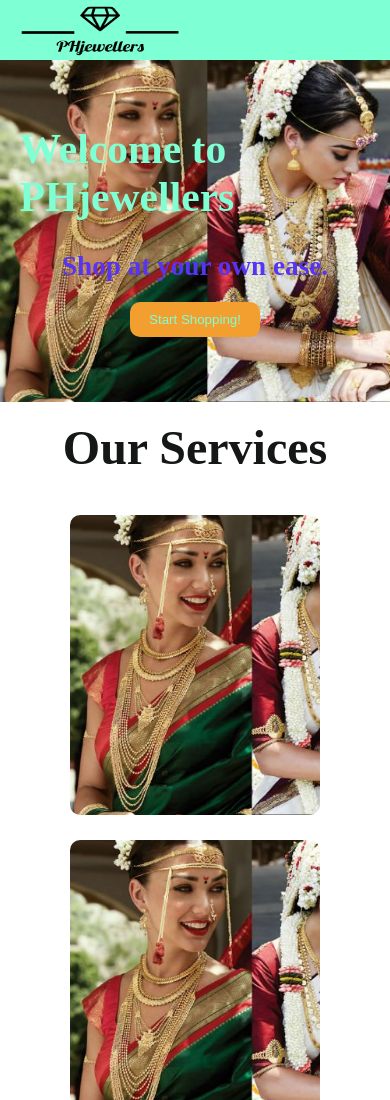
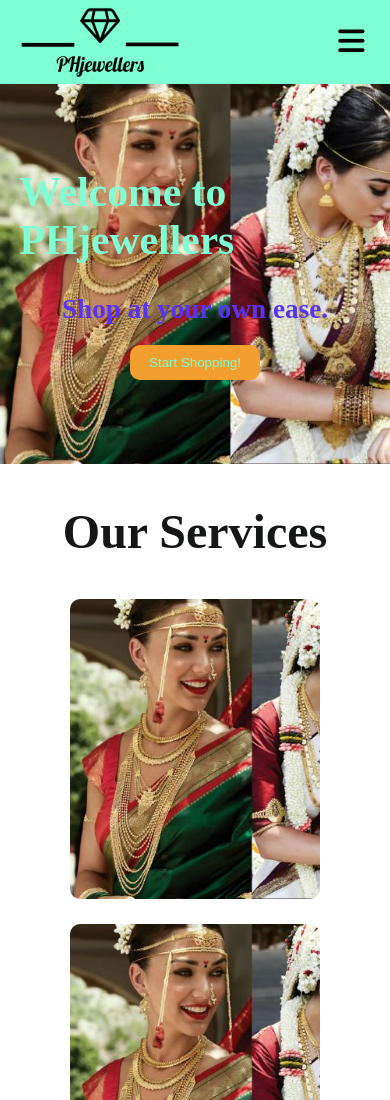
Before and after one commit to pratikheda/PHjewellers, a plain HTML site: page index.html in a window 390 px wide. Shown: the top 1100 px of the page. Drawn offline with Linux system fonts and the light colour scheme.

Commit message:
Added Menu icon for mobile

```diff
--- a/index.html
+++ b/index.html
@@ -4,15 +4,21 @@
   <meta charset="UTF-8">
   <meta http-equiv="X-UA-Compatible" content="IE=edge">
   <meta name="viewport" content="width=device-width, initial-scale=1.0">
+  <link rel="stylesheet" href="https://cdnjs.cloudflare.com/ajax/libs/font-awesome/6.1.1/css/all.min.css" integrity="sha512-KfkfwYDsLkIlwQp6LFnl8zNdLGxu9YAA1QvwINks4PhcElQSvqcyVLLD9aMhXd13uQjoXtEKNosOWaZqXgel0g==" crossorigin="anonymous" referrerpolicy="no-referrer" />
   <link rel="stylesheet" href="style.css">
   <title>PHjewellers</title>
 </head>
 <body>
   <div class="root">
-    <header>
+
     <nav>
       <div class="nav-bar">
         <img class="logo-nav-bar" src="PHjewellers-logos_black_crop.png" alt="PHjewellers">
+
+        <button class="hamburger-nav-menu">
+          <i class="fa-solid fa-bars"></i>
+        </button>
+
         <ul class="nav-bar-menu">
           <li class="nav-bar-options"><a class="nav-bar-links" href="#home-section">Home</a></li>
           <li class="nav-bar-options"><a class="nav-bar-links" href="#services-section">Services</a></li>
@@ -22,6 +28,8 @@
         </ul>
       </div>
     </nav>
+
+    <header>
       <div id="home-section">
         <div class="home-section-msg">
           <h2>
@@ -121,27 +129,22 @@
 
     <footer>
       <div class="footer-nav">
-        <!-- <div class="footer-nav-sections"> -->
           <ul class="footer-nav-menu">
             <li class="footer-nav-menu-option">Instagram</li>
             <li class="footer-nav-menu-option">Facebook</li>
           </ul>
-        <!-- </div> -->
-        <!-- <div class="footer-nav-sections"> -->
           <ul class="footer-nav-menu">
             <li class="footer-nav-menu-option"><a href="#home-section" class="footer-nav-menu-links">Home</a></li>
             <li class="footer-nav-menu-option"><a href="#about-us-section" class="footer-nav-menu-links">About Us</a></li>
           </ul>
-        <!-- </div> -->
-        <!-- <div class="footer-nav-sections" id="change-for-email"> -->
           <ul class="footer-nav-menu">
             <li class="footer-nav-menu-option">0123456789</li>
             <li class="footer-nav-menu-option">abc@gmail.com</li>
           </ul>
-        <!-- </div> -->
       </div>
       <span class="footer-span-copyright">Copyright © PHjewellers. All Rights Reserved!</span>
     </footer>
+
   </div>
 </body>
 </html>
--- a/style.css
+++ b/style.css
@@ -14,15 +14,15 @@ html {
 /* Background image is in the home section in header. */
 
 .root header {
-  height: 100vh;
+  height: 90vh;
   /* max-height: 768px; */
 }
 
 
 /* Nav-bar Section CSS */
 
-header nav {
-  height: 10%;
+.root nav {
+  height: 10vh;
   min-height: 60px;
   max-height: 100px;
   display: flex;
@@ -31,7 +31,7 @@ header nav {
   background-color: aquamarine;
 }
 
-header nav .nav-bar {
+nav .nav-bar {
   width: 90%;
   height: 85%;
   display: flex;
@@ -39,12 +39,19 @@ header nav .nav-bar {
   align-items: center;
 }
 
-header nav .nav-bar img.logo-nav-bar {
+nav .nav-bar img.logo-nav-bar {
   height: 100%;
   width: 160px;
 }
 
-header nav .nav-bar ul.nav-bar-menu {
+nav .nav-bar button.hamburger-nav-menu {
+  background: transparent;
+  border: 0;
+  font-size: 30px;
+  display: none;
+}
+
+nav .nav-bar ul.nav-bar-menu {
   list-style: none;
   padding: 0;
   margin: 0;
@@ -76,7 +83,7 @@ nav .nav-bar ul.nav-bar-menu li.nav-bar-options:hover {
 /* Home Section CSS */
 
 header #home-section {
-  height: 90%;
+  height: 100%;
   background-image: url(main-header-image-background.jpg);
   background-repeat: no-repeat;
   background-size: cover;
@@ -451,6 +458,15 @@ footer span.footer-span-copyright {
   .root header {
     height: 100vh;
   }
+
+  /* For Menu in Tablet and Mobile */
+  nav .nav-bar button.hamburger-nav-menu {
+    display: initial;
+  }
+
+  nav .nav-bar ul.nav-bar-menu {
+    display: none;
+  }
 }
 
 @media screen and (max-width: 1024px) {
@@ -479,7 +495,11 @@ footer span.footer-span-copyright {
 
 
 @media screen and (max-width: 768px) {
-  header nav .nav-bar ul.nav-bar-menu {
+  nav .nav-bar button.hamburger-nav-menu {
+    display: initial;
+  }
+
+  nav .nav-bar ul.nav-bar-menu {
     display: none;
   }
 
```
Lines whose indentation alone changed are shown as unchanged.
